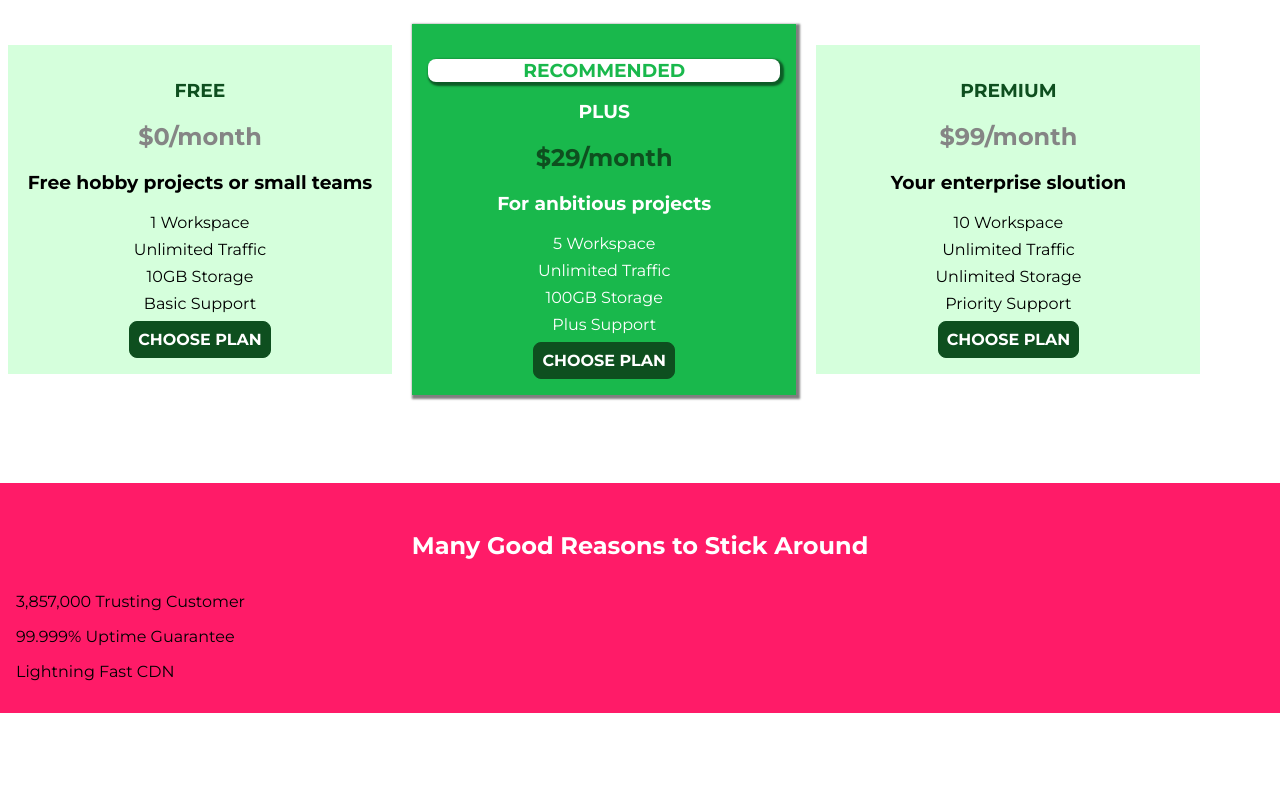
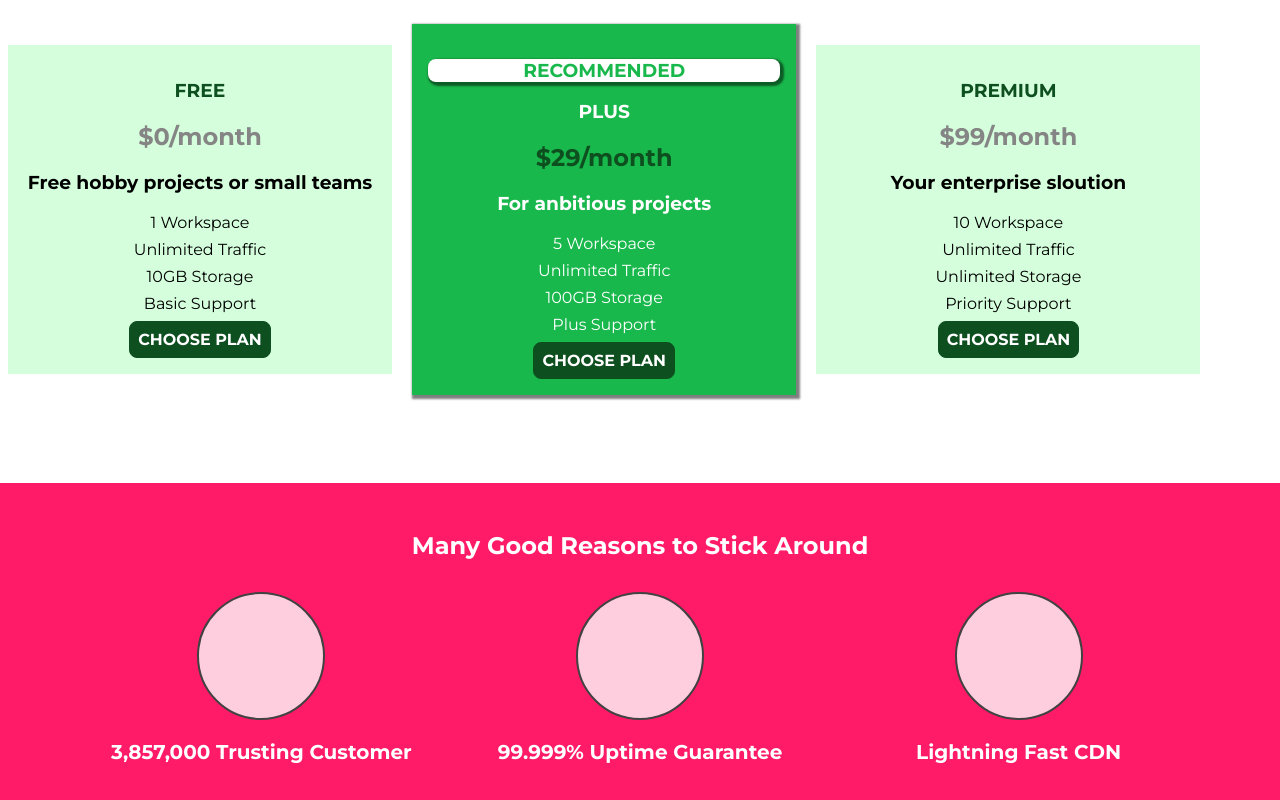
Before and after one commit to arunsinghsnd/uHost, a plain HTML site: page index.html in a window 1280 px wide. Shown: the part 624-1424 px from the top of the page. Before the commit the page ends 1337 px from the top, so only its background shows below. Drawn offline with Linux system fonts and the light colour scheme.

Commit message:
created featured image

```diff
--- a/index.html
+++ b/index.html
@@ -93,19 +93,19 @@
       <section id="key-features">
         <h1 class="section-title">Many Good Reasons to Stick Around</h1>
         <ul class="key-feature__list">
-          <li ass="key-feature">
-            <div></div>
-            <p ass="key-feature__description">3,857,000 Trusting Customer</p>
+          <li class="key-feature">
+            <div class="key-feature__image"></div>
+            <p class="key-feature__description">3,857,000 Trusting Customer</p>
           </li>
-         <ul class="key-feature__list">
-          <li ass="key-feature">
-            <div></div>
-            <p ass="key-feature__description">99.999% Uptime Guarantee</p>
+
+          <li class="key-feature">
+            <div class="key-feature__image"></div>
+            <p class="key-feature__description">99.999% Uptime Guarantee</p>
           </li>
-          <ul class="key-feature__list">
-          <li ass="key-feature">
-            <div></div>
-            <p ass="key-feature__description">Lightning Fast CDN</p>
+
+          <li class="key-feature">
+            <div class="key-feature__image"></div>
+            <p class="key-feature__description">Lightning Fast CDN</p>
           </li>
         </ul>
       </section>
--- a/style.css
+++ b/style.css
@@ -102,10 +102,29 @@ body {
   list-style: none;
   margin: 0;
   padding: 0;
+  text-align: center;
 }
+
+.key-feature__image {
+  background: #ffcede;
+  width: 128px;
+  height: 128px;
+  border: 2px solid #424242;
+  border-radius: 50%;
+  margin: auto;
+}
+
+.key-feature__description {
+  text-align: center;
+  font-weight: bold;
+  color: #fff;
+  font-size: 20px;
+}
+
 .key-feature {
   display: inline-block;
   width: 30%;
+  vertical-align: top;
 }
 
 .section-title {
```
